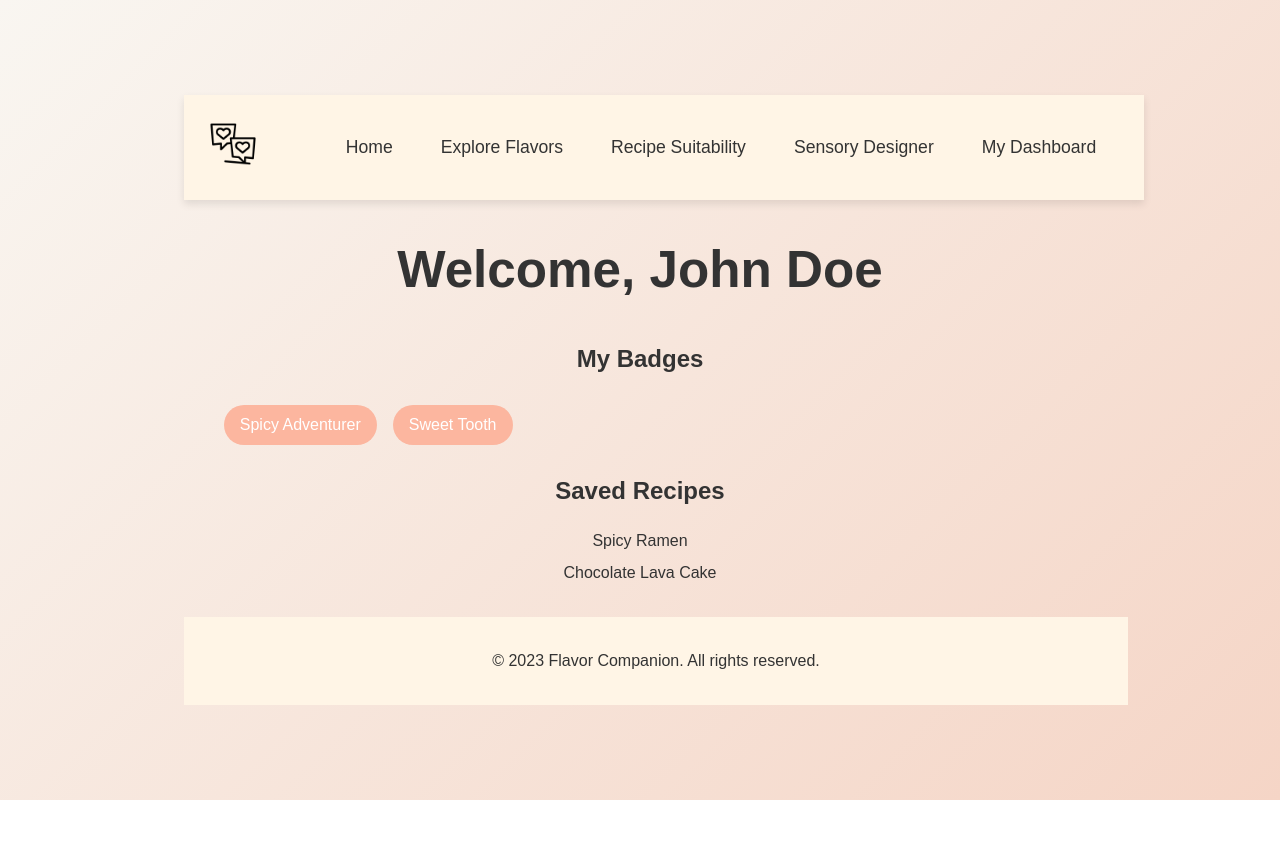
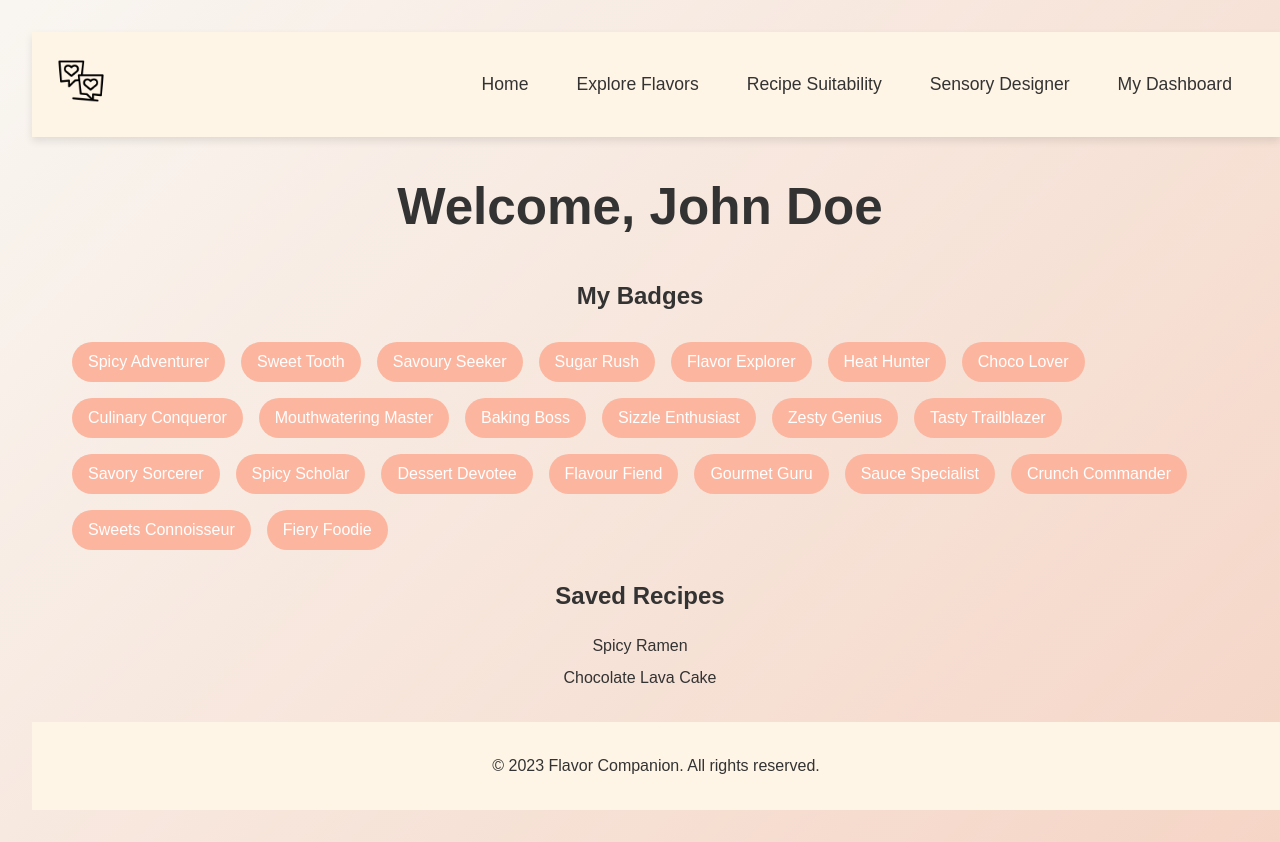
Before and after one commit to aryanjain18/FlavourSync, a React (Vite) app in the folder frontend/: page /dashboard in a window 1280 px wide. Before the commit the page ends 800 px from the top, so only its background shows below. Built offline with nearby package versions, Linux system fonts and the light colour scheme.

Commit message:
Update UserDashboard.jsx

```diff
--- a/frontend/src/components/UserDashboard.jsx
+++ b/frontend/src/components/UserDashboard.jsx
@@ -3,17 +3,40 @@ import './UserDashboard.css';
 function UserDashboard() {
   const user = {
     name: 'John Doe',
-    badges: ['Spicy Adventurer', 'Sweet Tooth'],
+    badges: [
+      'Spicy Adventurer',
+      'Sweet Tooth',
+      'Savoury Seeker',
+      'Sugar Rush',
+      'Flavor Explorer',
+      'Heat Hunter',
+      'Choco Lover',
+      'Culinary Conqueror',
+      'Mouthwatering Master',
+      'Baking Boss',
+      'Sizzle Enthusiast',
+      'Zesty Genius',
+      'Tasty Trailblazer',
+      'Savory Sorcerer',
+      'Spicy Scholar',
+      'Dessert Devotee',
+      'Flavour Fiend',
+      'Gourmet Guru',
+      'Sauce Specialist',
+      'Crunch Commander',
+      'Sweets Connoisseur',
+      'Fiery Foodie',
+    ],
     savedRecipes: [
       { name: 'Spicy Ramen' },
       { name: 'Chocolate Lava Cake' },
-      // ... more recipes
+      // Add more recipes as needed
     ],
   };
 
   return (
     <section className="user-dashboard">
-      <h1>Welcome, {user.name}</h1>
+      <h1 className="user-dashboard__welcome">Welcome, {user.name}</h1>
       <h2>My Badges</h2>
       <div className="user-dashboard__badges">
         {user.badges.map((badge, index) => (
@@ -28,7 +51,6 @@ function UserDashboard() {
           <li key={index}>{recipe.name}</li>
         ))}
       </ul>
-      {/* Community features would be added here */}
     </section>
   );
 }
```
